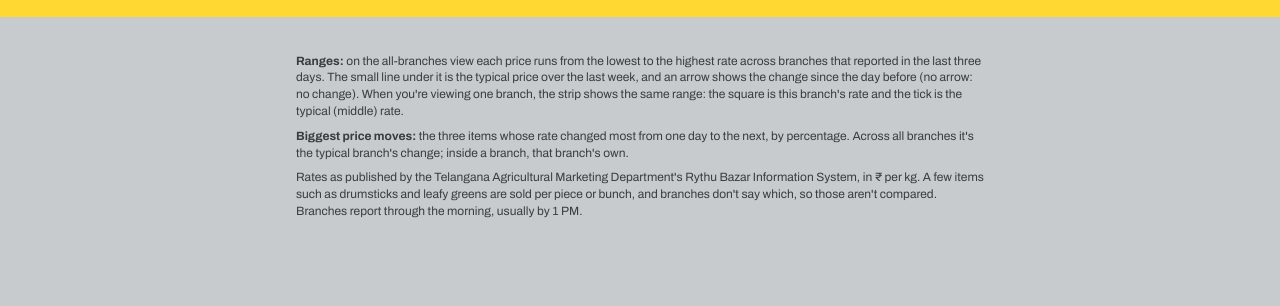
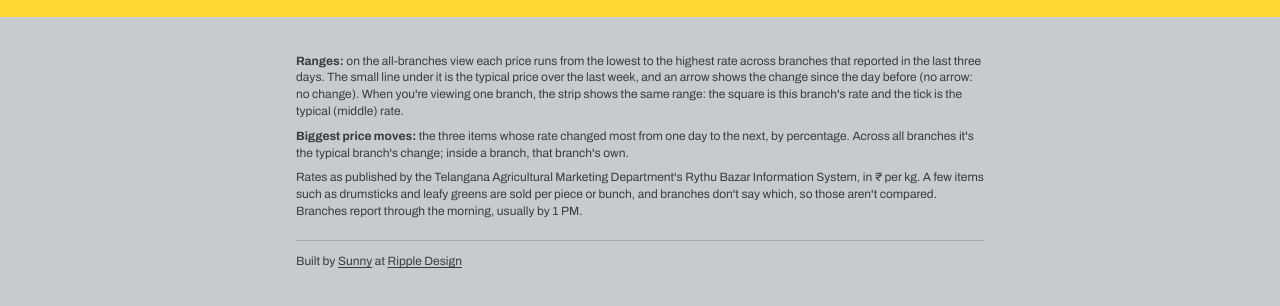
Before and after one commit to sunnyhaladker13/RythuBazar, a website: page public/index.html in a window 1280 px wide. Shown: the part 154-460 px from the top of the page. Drawn offline with Linux system fonts and the light colour scheme; no server answers; a web font is replaced by a local one.

Commit message:
Footer credit: built by Sunny at Ripple Design
Co-Authored-By: Claude Opus 5.5 <noreply@anthropic.com>
Claude-Session: https://claude.ai/code/session_01W2GDRqjLczzBjEzmXmcAzZ

```diff
--- a/public/index.html
+++ b/public/index.html
@@ -100,6 +100,10 @@
         A few items such as drumsticks and leafy greens are sold per piece or bunch, and branches don't say which, so those
         aren't compared. Branches report through the morning, usually by 1 PM.
       </p>
+      <p class="credit">
+        Built by <a href="https://www.sunnyhaladker.my" target="_blank" rel="noopener">Sunny</a> at
+        <a href="https://rippledesign.co" target="_blank" rel="noopener">Ripple Design</a>
+      </p>
     </footer>
 
     <dialog id="compare" class="sheet" aria-labelledby="cmp-title">
--- a/public/styles.css
+++ b/public/styles.css
@@ -652,6 +652,15 @@ svg {
   margin: 0 0 8px;
   text-wrap: pretty;
 }
+.foot .credit {
+  margin-top: 20px;
+  padding-top: 12px;
+  border-top: 1px solid var(--edge);
+}
+.foot .credit a {
+  color: inherit;
+  text-underline-offset: 2px;
+}
 
 /* ---------- Sheets (bottom sheet on phones, panel on wider screens) ---------- */
 
```
